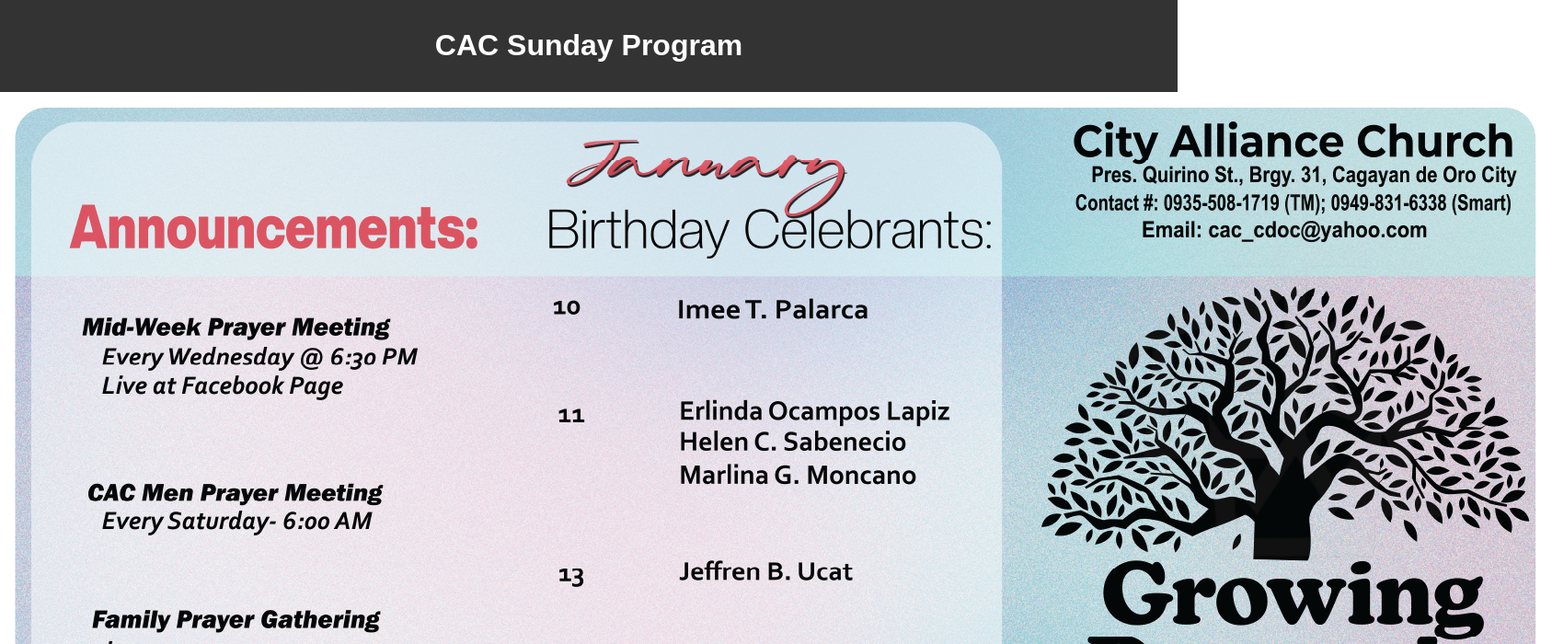
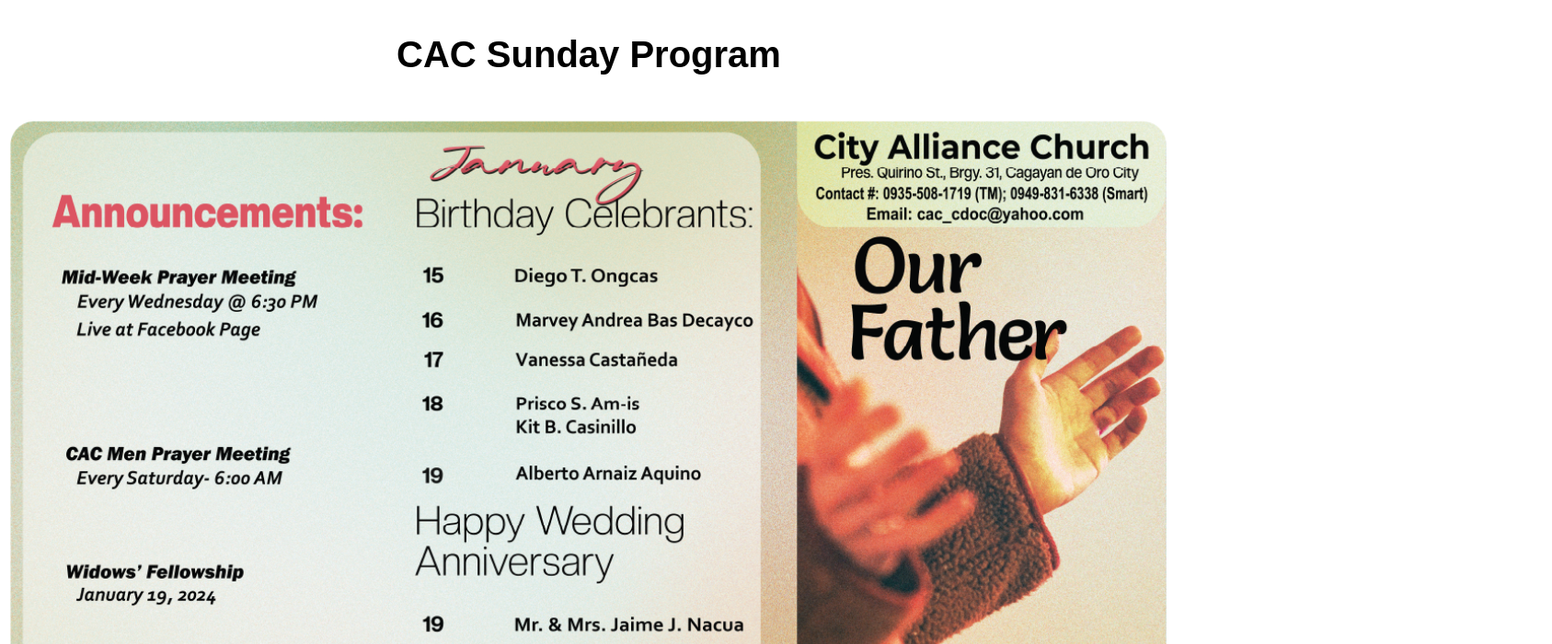
Before and after one commit to josiahalga/CAC-Digital-Church-Program, a plain HTML site: page index.html in a window 1280 px wide. Shown: the top 700 px of the page at 92% size, 1687 px wide, since content can reach past the window. Drawn offline with Linux system fonts and the light colour scheme.

Commit message:
For Jan 14

```diff
--- a/index.html
+++ b/index.html
@@ -14,16 +14,16 @@
 
     <div class="gallery">
         <div class="front">
-          <img src="images/front/Right.png" alt="Image 3">
-          <img src="images/front/Left.png" alt="Image 1">
-          <img src="images/front/Middle.png" alt="Image 2">
-          <img src="images/front/Right.png" alt="Image 3">
+          <img src="images/front/f_right.png" alt="Image 3">
+          <img src="images/front/f_left.png" alt="Image 1">
+          <img src="images/front/f_middle.png" alt="Image 2">
+          <img src="images/front/f_right.png" alt="Image 3">
         </div>
 
         <div class="back">
-          <img src="images/back/Right.png" alt="Image 1">
-          <img src="images/back/Middle.png" alt="Image 2">
-          <img src="images/back/Left.png" alt="Image 3">
+          <img src="images/back/b_left.png" alt="Image 1">
+          <img src="images/back/b_right.png" alt="Image 3">
+          <div class="blank"></div>
         </div>
     </div>
 
--- a/style.css
+++ b/style.css
@@ -1,14 +1,16 @@
 body {
   margin: 0;
   padding: 0;
-  font-family: Arial, sans-serif;
+  font-family: Poppins, sans-serif;
+  font-size: 20px;
 }
 
 #header {
-  background-color: #333;
-  color: #fff;
+  background-color: white;
+  color: #000000;
   text-align: center;
   padding: 10px;
+  display: block;
 }
 
 .gallery {
@@ -31,6 +33,10 @@ body {
 
 .back {
   display: flex;
+}
+
+.blank {
+  width: 100%;
 }
 
 @media only screen and (max-width: 479px) {
```
Also changed, not shown: images/back/Left.png (deleted), images/back/Middle.png (deleted), images/back/Right.png (deleted), images/back/b_left.png (added), images/back/b_middle.png (added), images/back/b_right.png (added), images/front/Left.png (deleted), images/front/Middle.png (deleted), images/front/Right.png (deleted), images/front/f_left.png (added), images/front/f_middle.png (added), images/front/f_right.png (added).
